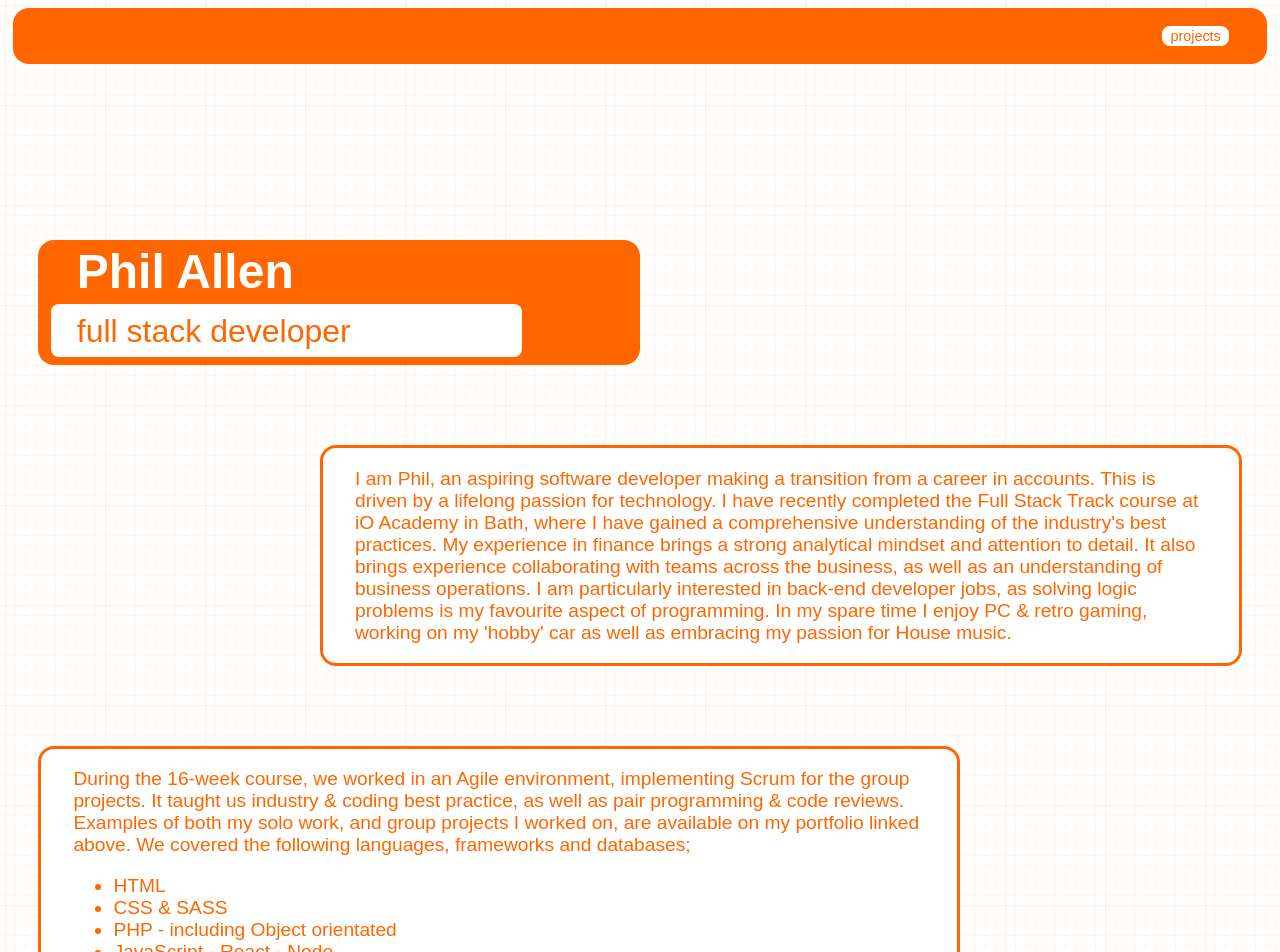
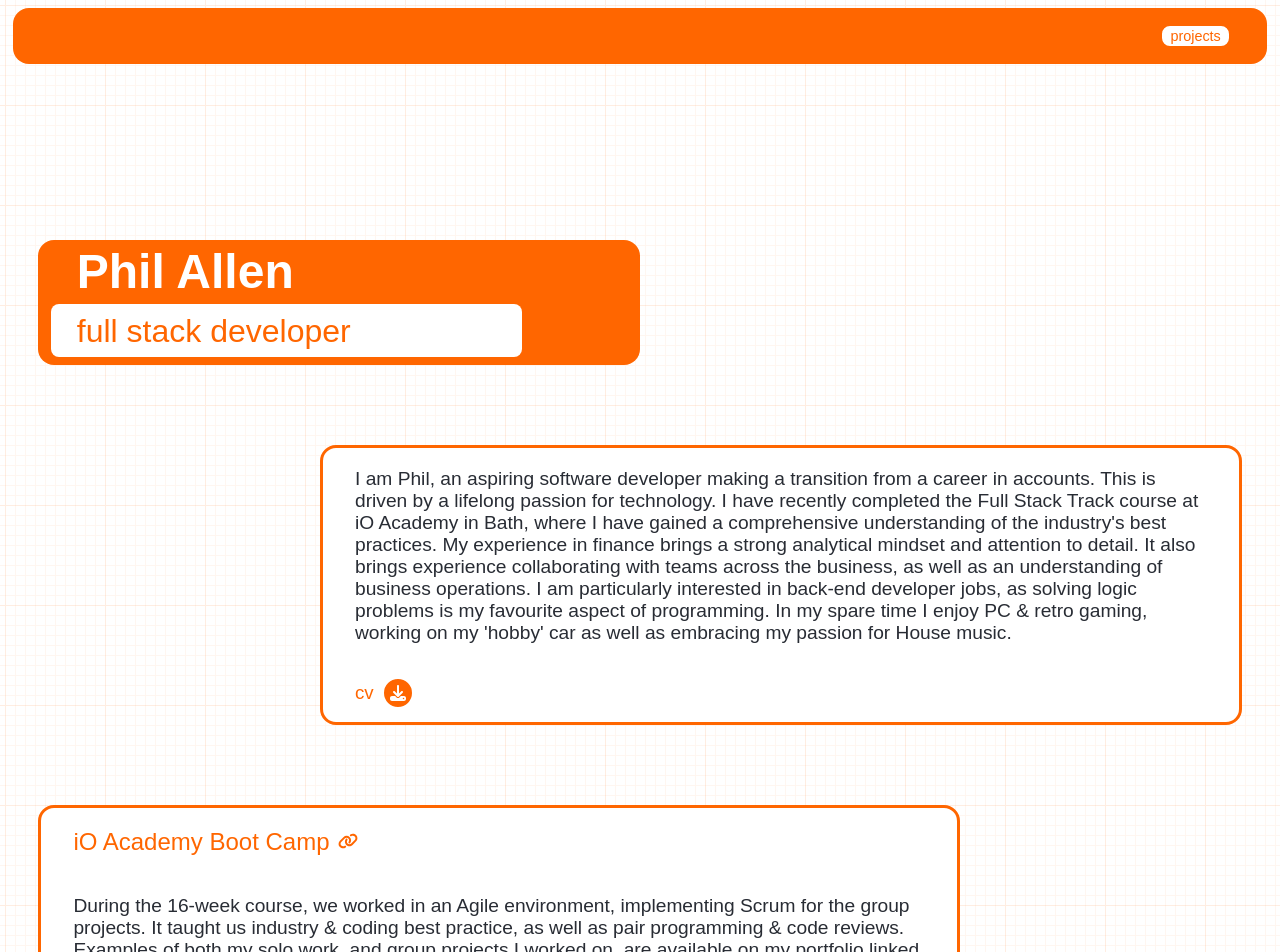
Before and after one commit to Phildallen/Portfilio-react, a React (Create React App) app: page / in a window 1280 px wide. Shown: the top 952 px of the page. Built offline with nearby package versions, Linux system fonts and the light colour scheme; a web font is replaced by a local one.

Commit message:
cv added,, ids removed & formatting tweaked

```diff
--- a/src/App.js
+++ b/src/App.js
@@ -1,26 +1,22 @@
 import {library} from '@fortawesome/fontawesome-svg-core'
 import {fab} from '@fortawesome/free-brands-svg-icons'
-import {faEnvelope} from '@fortawesome/free-solid-svg-icons'
+import {faEnvelope, faDownload, faLink} from '@fortawesome/free-solid-svg-icons'
 import {faLinkedin, faGithub} from '@fortawesome/free-brands-svg-icons'
 import './App.css';
 import "./components/css/index.css"
 import Header from "./components/Header";
 import Home from "./components/Home";
 import {useEffect, useState} from "react";
-import {FontAwesomeIcon} from "@fortawesome/react-fontawesome";
 import Projects from "./components/Projects";
 
-library.add(fab, faEnvelope, faLinkedin, faGithub)
+library.add(fab, faEnvelope, faDownload, faLink, faLinkedin, faGithub)
 
 
 const App = () => {
     const [activePage, setActivePage] = useState("home")
     const [homePageVisible, setHomePageVisible] = useState({"home": 1, "about": 1, "contact": 0})
     const [elementPositions, setElementPositions] = useState({
-        "home": 240,
-        "about": 500,
-        "contact": 1300,
-        "projects": 200
+        "top": 0, "home": 240, "about": 500, "contact": 1300, "projects": 200
     })
 
     const setActivePageOnHomePage = () => {
@@ -34,22 +30,21 @@ const App = () => {
             let bottomY = window.scrollY + window.innerHeight
             window.scrollY < elementPositions.home ? updateHomePageVisible.home = 1 : updateHomePageVisible.home = 0
             window.scrollY < elementPositions.about && bottomY > elementPositions.about ? updateHomePageVisible.about = 1 : updateHomePageVisible.about = 0
-            window.scrollY < elementPositions.contact && bottomY > elementPositions.contact ? updateHomePageVisible.contact = 1 : updateHomePageVisible.contact = 0
+            window.scrollY < (elementPositions.contact) && bottomY > elementPositions.contact ? updateHomePageVisible.contact = 1 : updateHomePageVisible.contact = 0
         }
         setHomePageVisible(updateHomePageVisible)
     }
 
     window.addEventListener('scroll', setActivePageOnHomePage)
 
-    useEffect( () => {
+    useEffect(() => {
         setActivePageOnHomePage()
     }, [activePage])
 
-    return (
-        <>
+    return (<>
             <Header setActivePage={setActivePage}
                     activePage={activePage}
-                    setHomePageVisible = {setHomePageVisible}
+                    setHomePageVisible={setHomePageVisible}
                     homePageVisible={homePageVisible}
                     elementPositions={elementPositions}
                     setActivePageOnHomePage={setActivePageOnHomePage}/>
@@ -57,8 +52,7 @@ const App = () => {
                                                    elementPositions={elementPositions}/> :
                 <Home setElementPositions={setElementPositions}
                       elementPositions={elementPositions}/>}
-        </>
-    )
+        </>)
 }
 
 export default App;
--- a/src/components/Header/index.js
+++ b/src/components/Header/index.js
@@ -1,8 +1,8 @@
 import {useState} from "react";
 
-const Header = ({activePage, setActivePage, homePageVisible,elementPositions}) => {
+const Header = ({activePage, setActivePage, homePageVisible, elementPositions}) => {
 
-    const [transparency,setTransparency] = useState(0)
+    const [transparency, setTransparency] = useState(0)
 
     const changeTransparency = () => {
         if (activePage === "home") {
@@ -11,36 +11,43 @@ const Header = ({activePage, setActivePage, homePageVisible,elementPositions}) =
         if (activePage === "projects") {
             window.scrollY > elementPositions.projects - 120 ? setTransparency(1) : setTransparency(0)
         }
-            }
+    }
 
     window.addEventListener('scroll', changeTransparency)
 
     const openProjects = () => {
         setActivePage("projects")
-        window.scrollTo({top:0})
+        window.scrollTo({top: 0})
     }
 
-    return (
-        <>
+    const openHome = (e) => {
+        setActivePage("home")
+        window.scrollTo({top: elementPositions[e]})
+
+    }
+
+    return (<>
             <div className={transparency === 0 ? "header" : "header clearHeader"}>
-
                 <div className="buttonContainer">
-                    {/*<p>{window.scrollY}</p>*/}
-                    {/*<p>{activePage}</p>*/}
-                    {/*<p>{homePageVisible.home}{homePageVisible.about}{homePageVisible.contact}</p>*/}
-                    {homePageVisible.home === 1 ? null :
-                    <a href='#home'  onClick={() => setActivePage("home")}><button className={transparency === 0 ? "navButton" : "navButton invertedColour"}>home</button></a>}
-                    {homePageVisible.about === 1 ? null :
-                        <a href='#about'  onClick={() => setActivePage("home")}><button className={transparency === 0 ? "navButton" : "navButton invertedColour"}>about</button></a>}
-                    {homePageVisible.contact === 1 ? null :
-                    <a href='#contact'  onClick={() => setActivePage("home")}><button className={transparency === 0 ? "navButton" : "navButton invertedColour"}>contact</button></a>}
+                    {homePageVisible.home === 1 ? null : <a onClick={() => openHome("top")}>
+                        <button className={transparency === 0 ? "navButton" : "navButton invertedColour"}>home
+                        </button>
+                    </a>}
+                    {homePageVisible.about === 1 ? null : <a onClick={() => openHome("about")}>
+                        <button className={transparency === 0 ? "navButton" : "navButton invertedColour"}>about
+                        </button>
+                    </a>}
+                    {homePageVisible.contact === 1 ? null : <a onClick={() => openHome("contact")}>
+                        <button className={transparency === 0 ? "navButton" : "navButton invertedColour"}>contact
+                        </button>
+                    </a>}
                     {activePage === "projects" ? null :
-                        <button className={transparency === 0 ? "navButton" : "navButton invertedColour"} onClick={() => openProjects()}>projects</button>}
+                        <button className={transparency === 0 ? "navButton" : "navButton invertedColour"}
+                                onClick={() => openProjects()}>projects</button>}
 
                 </div>
             </div>
-        </>
-    )
+        </>)
 }
 
 export default Header
--- a/src/components/Home/index.js
+++ b/src/components/Home/index.js
@@ -1,5 +1,6 @@
 import {FontAwesomeIcon} from "@fortawesome/react-fontawesome"
 import {useEffect, useRef} from "react"
+import PhilAllenCV from "../../pdf/PhilAllenCV.pdf"
 
 const Home = ({elementPositions, setElementPositions}) => {
 
@@ -26,9 +27,8 @@ const Home = ({elementPositions, setElementPositions}) => {
     }, [])
 
 
-    return (
-        <>
-            <div className="homePage homePageGrid" id="home" >
+    return (<>
+            <div className="homePage homePageGrid">
                 <div className="homePageFlex">
                     <div className="bigLogo" ref={homeRef}>
                         <h1>Phil Allen</h1>
@@ -36,7 +36,7 @@ const Home = ({elementPositions, setElementPositions}) => {
                             <h2>full stack developer</h2>
                         </div>
                     </div>
-                    <div className="about" id="about" ref={aboutAndIORef}>
+                    <div className="about" ref={aboutAndIORef}>
                         <p>I am Phil, an aspiring software developer making a transition from a career in accounts. This
                             is
                             driven by a lifelong passion for technology.
@@ -51,8 +51,33 @@ const Home = ({elementPositions, setElementPositions}) => {
                             In my spare time I enjoy PC & retro gaming, working on my 'hobby' car as well as embracing
                             my
                             passion for House music.</p>
+                        <div className="cv">
+                            <h3>cv</h3>
+                            <a
+                                href={PhilAllenCV}
+                                download="PhilAllenCV"
+                                target="_blank"
+                                rel="noopener noreferrer"
+                            >
+                                <button className="cvButton">
+                                    <FontAwesomeIcon icon="download"/>
+                                </button>
+                            </a>
+                        </div>
                     </div>
                     <div className="bootCamp">
+                        <div className="ioLink">
+                            <h2>iO Academy Boot Camp</h2>
+                            <a
+                                href="https://io-academy.uk/courses/full-stack-track/"
+                                target="_blank"
+                                rel="noopener"
+                            >
+                                <p className="linkIcon">
+                                    <FontAwesomeIcon icon="link"/>
+                                </p>
+                            </a>
+                        </div>
                         <p>During the 16-week course, we worked in an Agile environment, implementing Scrum for the
                             group
                             projects. It taught us industry & coding best practice, as well as pair programming & code
@@ -70,7 +95,7 @@ const Home = ({elementPositions, setElementPositions}) => {
                             <li>MongoDB</li>
                         </ul>
                     </div>
-                    <div className="contact" id="contact" ref={contactRef}>
+                    <div className="contact">
                         <h1>Contact</h1>
                         <div className="contactButtons">
                             <a href="mailto:phil_d_allen@protonmail.com" className="contactButton">
@@ -78,7 +103,7 @@ const Home = ({elementPositions, setElementPositions}) => {
                             </a>
 
                             <a href="https://linkedin.com/in/philip-allen-a53ab727b" className="contactButton"
-                               target="_blank" rel="noreferrer">
+                               target="_blank" rel="noreferrer" ref={contactRef}>
                                 <FontAwesomeIcon icon="fab fa-linkedin"/>
                             </a>
 
@@ -90,8 +115,7 @@ const Home = ({elementPositions, setElementPositions}) => {
                     </div>
                 </div>
             </div>
-        </>
-    )
+        </>)
 }
 
 export default Home
--- a/src/components/Projects/index.js
+++ b/src/components/Projects/index.js
@@ -24,8 +24,7 @@ const Projects = ({elementPositions, setElementPositions}) => {
         }
     }, [])
 
-    return (
-        <div className="homePage projectPageGrid">
+    return (<div className="homePage projectPageGrid">
             <h1 className="projectsHeading" ref={projectsRef}>Projects</h1>
             <div className="projects">
                 <div className="projectCard">
@@ -135,8 +134,7 @@ const Projects = ({elementPositions, setElementPositions}) => {
                     </div>
                 </div>
             </div>
-        </div>
-    )
+        </div>)
 }
 
 export default Projects
--- a/src/components/css/index.css
+++ b/src/components/css/index.css
@@ -99,7 +99,6 @@ color: #ffffff;
     color: #ff6600;
     max-width: 80%;
     border-radius: 1vh;
-
 }
 
 .bigInnerLogo h2 {
@@ -117,7 +116,7 @@ color: #ffffff;
     padding-left: 2rem;
     padding-right: 2rem;
     font-size: 1.2rem;
-    color: #ff6600;
+    color: #282c34;
     background-color: #ffffff;
 }
 
@@ -130,6 +129,34 @@ color: #ffffff;
     margin-left: 3vw;
     margin-right: 25vw;
 }
+
+.cv, .ioLink {
+    display: flex;
+    align-items: center;
+    font-size: 1rem;
+    color: #ff6600;
+    gap: 0.5rem;
+}
+
+.cvButton {
+    display: flex;
+    align-items: center;
+    justify-content: center;
+    background-color: #ff6600;
+    width: 2rem;
+    height: 2rem;
+    border-radius: 50%;
+    font-size: 1rem;
+    color: red;
+    border-color: #ffffff;
+    border-style: solid;
+    line-height: 0;
+}
+
+.linkIcon > svg {
+    color: #ff6600;
+}
+
 
 .contact h1 {
     color: #ff6600;
@@ -179,8 +206,7 @@ color: #ffffff;
 }
 
 .projectCard{
-    max-width: 450px;
-    min-width: 450px;
+    width: 450px;
     padding: 2vh;
     border-bottom: 2px solid #d3d3d3;
     display: flex;
@@ -188,7 +214,8 @@ color: #ffffff;
     align-items: center;
 }
 
-h2{
+.projectCard > h2{
+    color: #ff6600;
     text-align: center;
 }
 
@@ -237,4 +264,23 @@ img {
         height: 5rem;
         font-size: 3.7rem;
     }
+
+    .projectCard {
+        width: 98vw;
+        padding: 1vw;
+    }
+    img {
+        max-width: 98vw;
+    }
 }
+
+@media (max-width: 400px) and (min-width: 1px) {
+
+    .bigInnerLogo {
+        max-width: 90%;
+    }
+
+    .bigInnerLogo h2 {
+        font-size: 1.6rem;
+    }
+}
```
Also changed, not shown: 1 other file (tests, documents, lock files or other folders).
